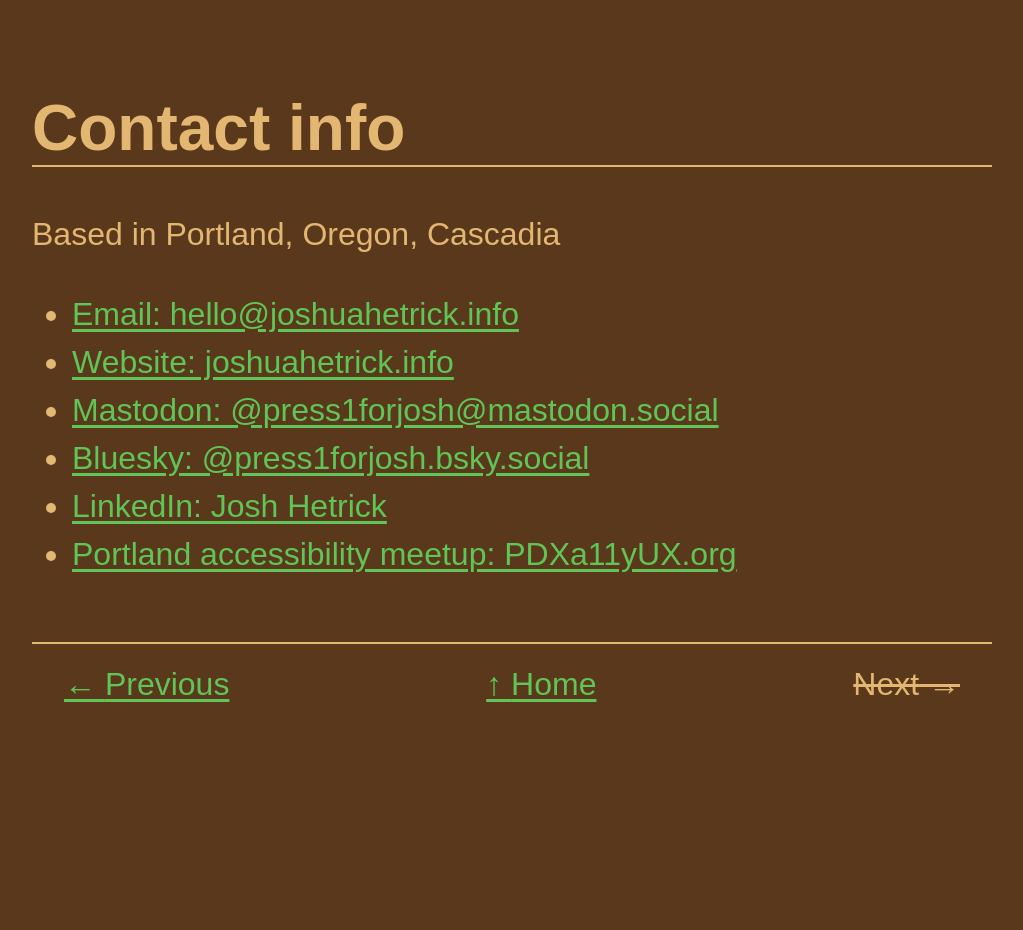
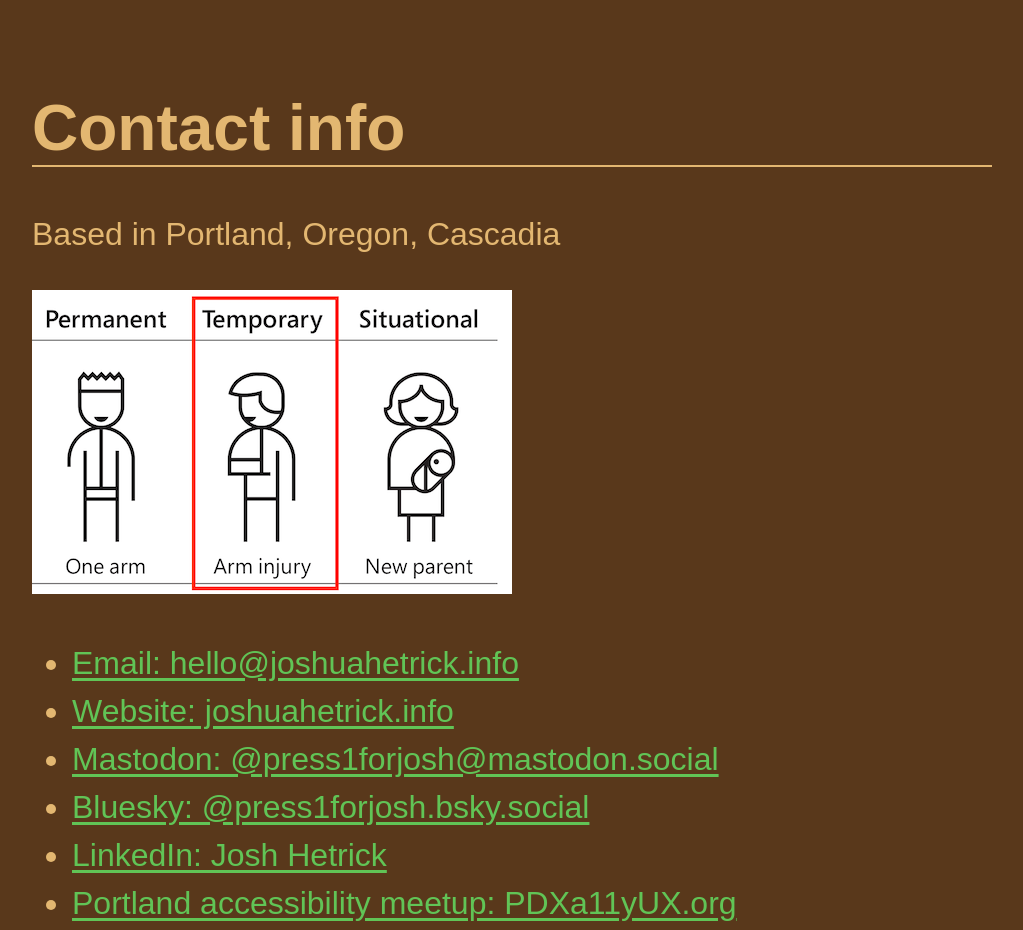
Before and after one commit to carrythebanner/a11ytoconf2025-presentation, a plain HTML site: page slides/09-contact.html in a window 1280 px wide. Shown: the top 930 px of the page, without its empty margins (128-1151 px from the left). Before the commit the page ends 800 px from the top, so only its background shows below. Drawn offline with Linux system fonts and the light colour scheme.

Commit message:
added image to contact slide

```diff
--- a/slides/09-contact.html
+++ b/slides/09-contact.html
@@ -20,6 +20,8 @@
   <h1>Contact info</h1>
 
   <p>Based in Portland, Oregon, Cascadia</p>
+
+  <p><a href="../imgs/09-disability-types.png"><img alt="Line art drawing from Microsoft Inclusive Design guidelines, showing different disability types: permanent (one arm), temporary (arm injury), and situational (new parent). The temporary example has a red box drawn around it." src="../imgs/09-disability-types-tn.png" style="width: initial;"></p>
 
   <ul>
     <li><a href="mailto:hello@joshuahetrick.info">Email: hello@joshuahetrick.info</a></li>
```
Also changed, not shown: imgs/09-disability-types-tn.png (added), imgs/09-disability-types.png (added).
